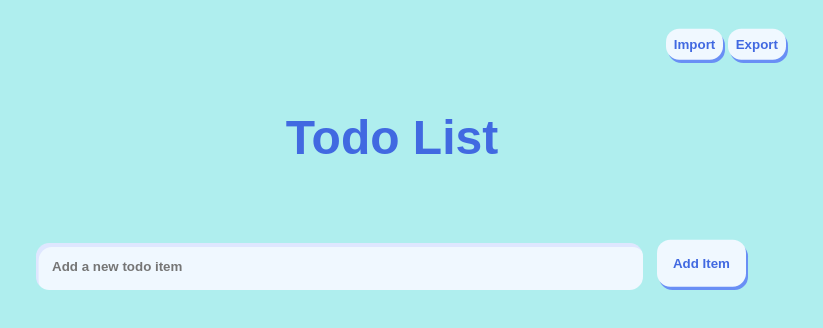
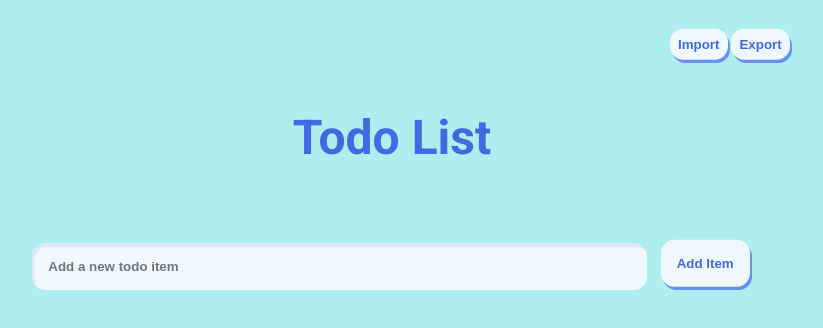
Before and after one commit to rjgraffham/todo-list-genuki, a website: page src/index.html in a window 1280 px wide. Shown: the full height of the page, 248-1071 px from the left. Drawn offline with Linux system fonts and the light colour scheme.

Commit message:
Use Roboto SemiCondensed font

```diff
--- a/src/css/style.css
+++ b/src/css/style.css
@@ -13,7 +13,9 @@ html {
 body {
     margin: 0;
     padding: 2rem;
-    font-family: sans-serif;
+    font-family: 'Roboto', sans-serif;
+    font-optical-sizing: auto;
+    font-variation-settings: "wdth" 87.5;
 }
 
 header, main {
--- a/src/index.html
+++ b/src/index.html
@@ -7,6 +7,11 @@
   <title>Todo List</title>
   <link rel="stylesheet" href="css/base.css"> <!-- HTML 5 Boilerplate styles -->
   <link rel="stylesheet" href="css/style.css"> <!-- My styles -->
+
+  <link rel="preconnect" href="https://fonts.googleapis.com">
+  <link rel="preconnect" href="https://fonts.gstatic.com" crossorigin>
+  <link href="https://fonts.googleapis.com/css2?family=Roboto:ital,wdth,wght@0,87.5,400..700;1,87.5,400..700&display=swap" rel="stylesheet">
+
   <meta name="description" content="">
 
   <meta property="og:title" content="Todo List">
```
